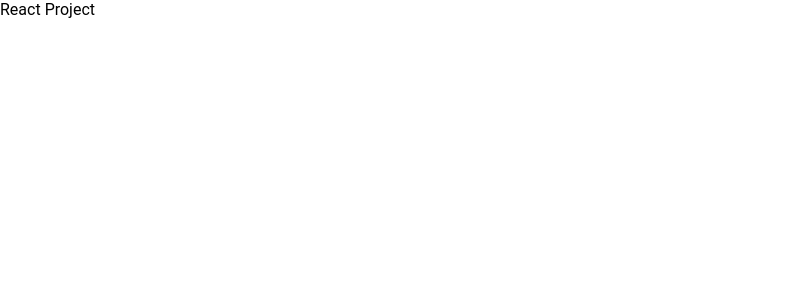
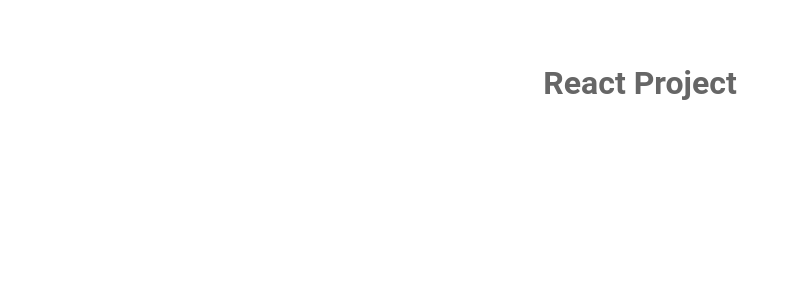
Before and after one commit to Ermolaev-Inc/react-project, a React (Create React App) app: page / in a window 1280 px wide. Shown: the top 300 px of the page, without its empty margins (0-799 px from the left). Built offline with nearby package versions, Linux system fonts and the light colour scheme.

Commit message:
Add styled-components example

```diff
--- a/src/components/ComponentExample.tsx
+++ b/src/components/ComponentExample.tsx
@@ -1,13 +1,23 @@
 import React from "react";
+import styled from "styled-components";
 
 interface Props {
   text: string;
 }
 
+const Title = styled.p`
+  display: flex;
+  justify-content: center;
+  margin-top: 5%;
+  color: #666666;
+  font-weight: bold;
+  font-size: 2rem;
+`;
+
 export const ComponentExample: React.FC<Props> = ({
   text
 }) => {
   return (
-    <p>{text}</p>
+    <Title>{text}</Title>
   );
 };
```
